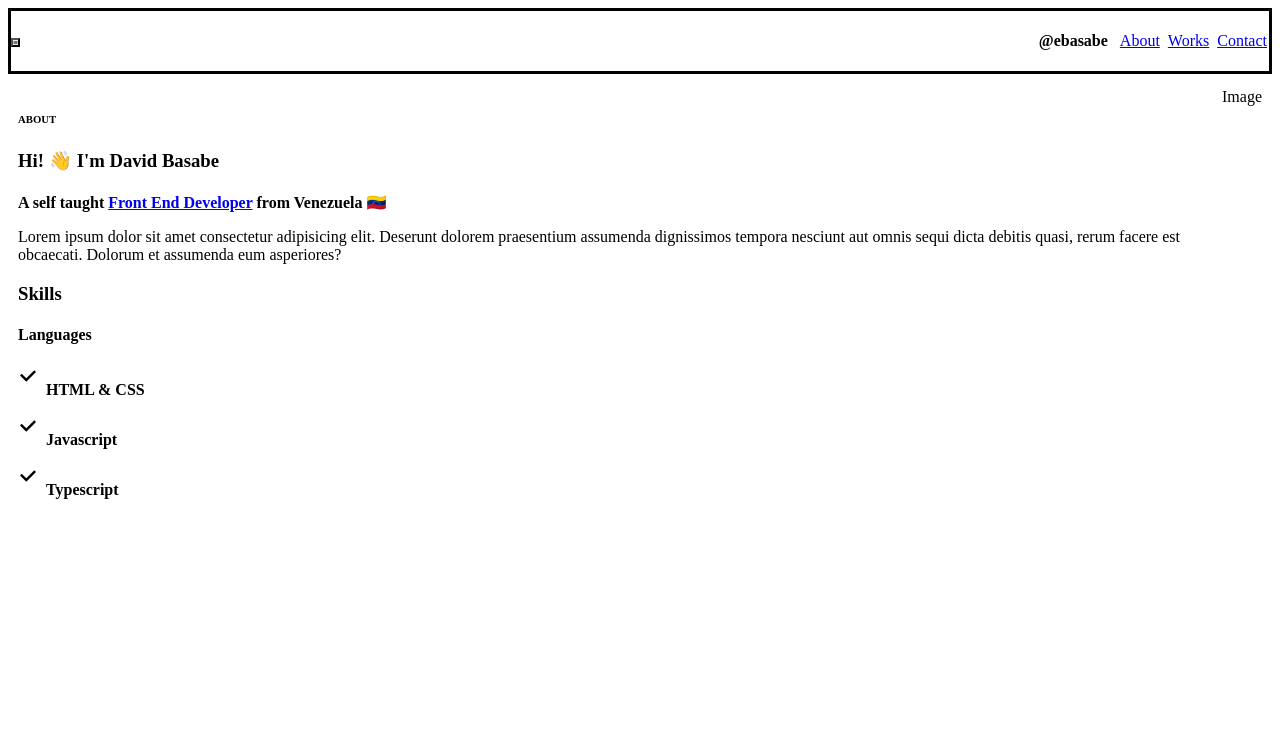
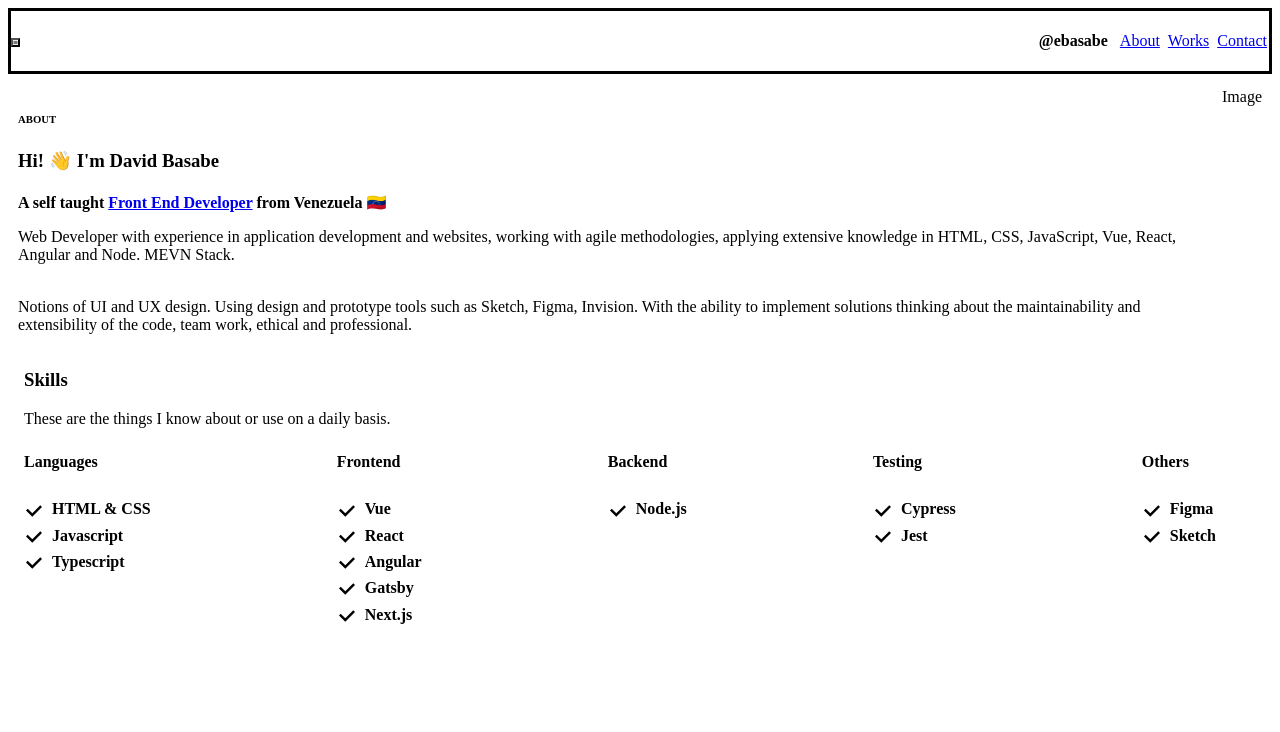
Before and after one commit to edubasabe/edubasabe.github.io, a Gatsby site: page /about in a window 1280 px wide. Shown: the top 732 px of the page. Built offline with nearby package versions, Linux system fonts and the light colour scheme; Gatsby itself is replaced by a stand-in of ours.

Commit message:
:construction: About in progress

```diff
--- a/src/constants/skills.js
+++ b/src/constants/skills.js
@@ -1,24 +1,9 @@
-const SKILLS = [
-  {
-    id: 1,
-    name:'HTML & CSS'
-  },
-  {
-    id: 2,
-    name: 'Javascript'
-  },
-  {
-    id: 3,
-    name: 'Typescript'
-  },
-];
-
-const ALL_SKILLS = {
-    languages: ['HTML & CSS', 'Javascript', 'Typescript'],
-    frontend: ['Vue','React','Angular', 'Gatsby', 'Next.js'],
-    backend: ['Node.js'],
-    testing: ['Cypress', 'Jest'],
-    others: ['Figma', 'Sketch'],
+const SKILLS = {
+  Languages: ['HTML & CSS', 'Javascript', 'Typescript'],
+  Frontend: ['Vue','React','Angular', 'Gatsby', 'Next.js'],
+  Backend: ['Node.js'],
+  Testing: ['Cypress', 'Jest'],
+  Others: ['Figma', 'Sketch'],
 };
 
 export default SKILLS;
--- a/src/pages/about.js
+++ b/src/pages/about.js
@@ -1,11 +1,12 @@
 import { Container, Heading, Flex, Box } from '@chakra-ui/layout'
 import { Text, Link, HStack, VStack, Icon } from '@chakra-ui/react'
 import { CheckIcon } from '@chakra-ui/icons';
-import React from 'react'
+import React, { Fragment } from 'react'
 import Layout from '../components/Layout/Layout'
 import SKILLS from '../constants/skills';
 
 const Works = () => {
+  const categories = Object.keys(SKILLS);
   return (
     <Layout>
       <Container maxW="container.xl" pt="4">
@@ -19,21 +20,34 @@ const Works = () => {
               color="blue.400">About</Heading>
             <Heading as="h3" mb="2">Hi! 👋 I'm David Basabe</Heading>
             <Heading as="h4" mb="2" size="md">A self taught <Link color="blue.400" href="https://en.wikipedia.org/wiki/Front-end_web_development" isExternal>Front End Developer</Link> from Venezuela 🇻🇪</Heading>
-            <Text color="gray.600">Lorem ipsum dolor sit amet consectetur adipisicing elit. Deserunt dolorem praesentium assumenda dignissimos tempora nesciunt aut omnis sequi dicta debitis quasi, rerum facere est obcaecati. Dolorum et assumenda eum asperiores?</Text>
-
-            <Box>
-              <Heading as="h3">Skills</Heading>
-              <Heading as="h4" size="md">Languages</Heading>
-              {SKILLS.map((skill) => (
-                <HStack key={skill.id} align={'top'}>
-                  <Box color={'green.400'} px={2}>
-                    <Icon as={CheckIcon} />
-                  </Box>
+            <Text color="gray.600">
+              Web Developer with experience in application development and websites, working with agile methodologies, applying extensive knowledge in HTML, CSS, JavaScript, Vue, React, Angular and Node. MEVN Stack. <br /> <br />
+            </Text>
+            <Text color="gray.600" mb="8">
+              Notions of UI and UX design. Using design and prototype tools such as Sketch, Figma, Invision. With the ability to implement solutions thinking about the maintainability and extensibility of the code, team work, ethical and professional.
+            </Text>
+            <Box backgroundColor="white" py="8" px="6" rounded="xl" boxShadow="md">
+              <Heading as="h3" size="lg">Skills</Heading>
+              <Text mb="4" color="gray.600">These are the things I know about or use on a daily basis.</Text>
+              <HStack align={'top'} justify="space-between">
+              {categories.map(category => (
+                <Fragment key={category}>
                   <VStack align={'start'}>
-                    <Text fontWeight={600}>{skill.name}</Text>
+                  <Heading as="h4" size="md">{category}</Heading>
+                    {
+                      SKILLS[category].map((skill, idx) => (
+                      <HStack key={idx}>
+                        <Box color={'green.400'} px={2}>
+                          <Icon as={CheckIcon} />
+                        </Box>
+                        <Text fontWeight={600}>{skill}</Text>
+                      </HStack>
+                      ))
+                    }
                   </VStack>
-                </HStack>)
-              )}
+                </Fragment>
+              ))}
+              </HStack>
             </Box>
           </Box>
           <Box>Image</Box>
```
